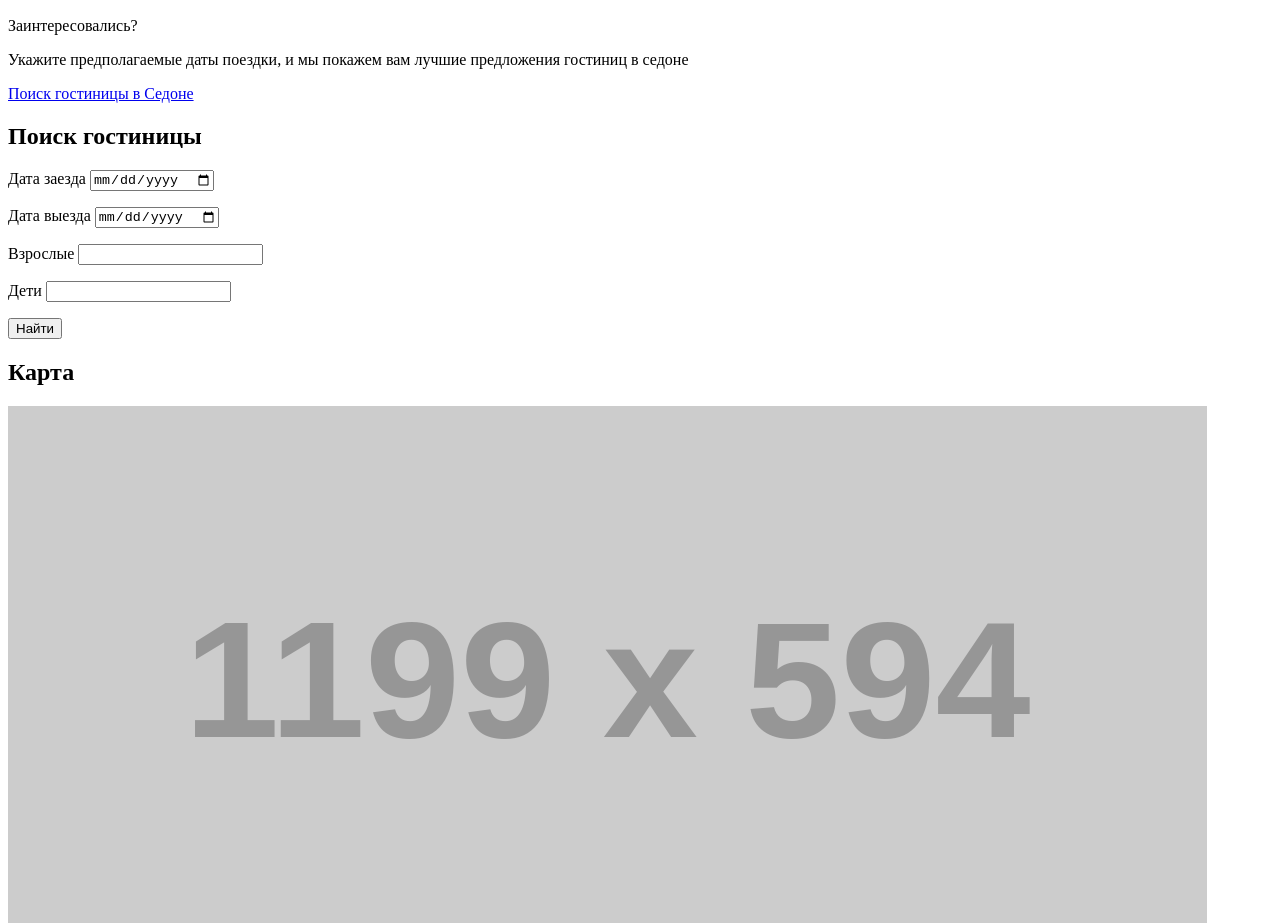
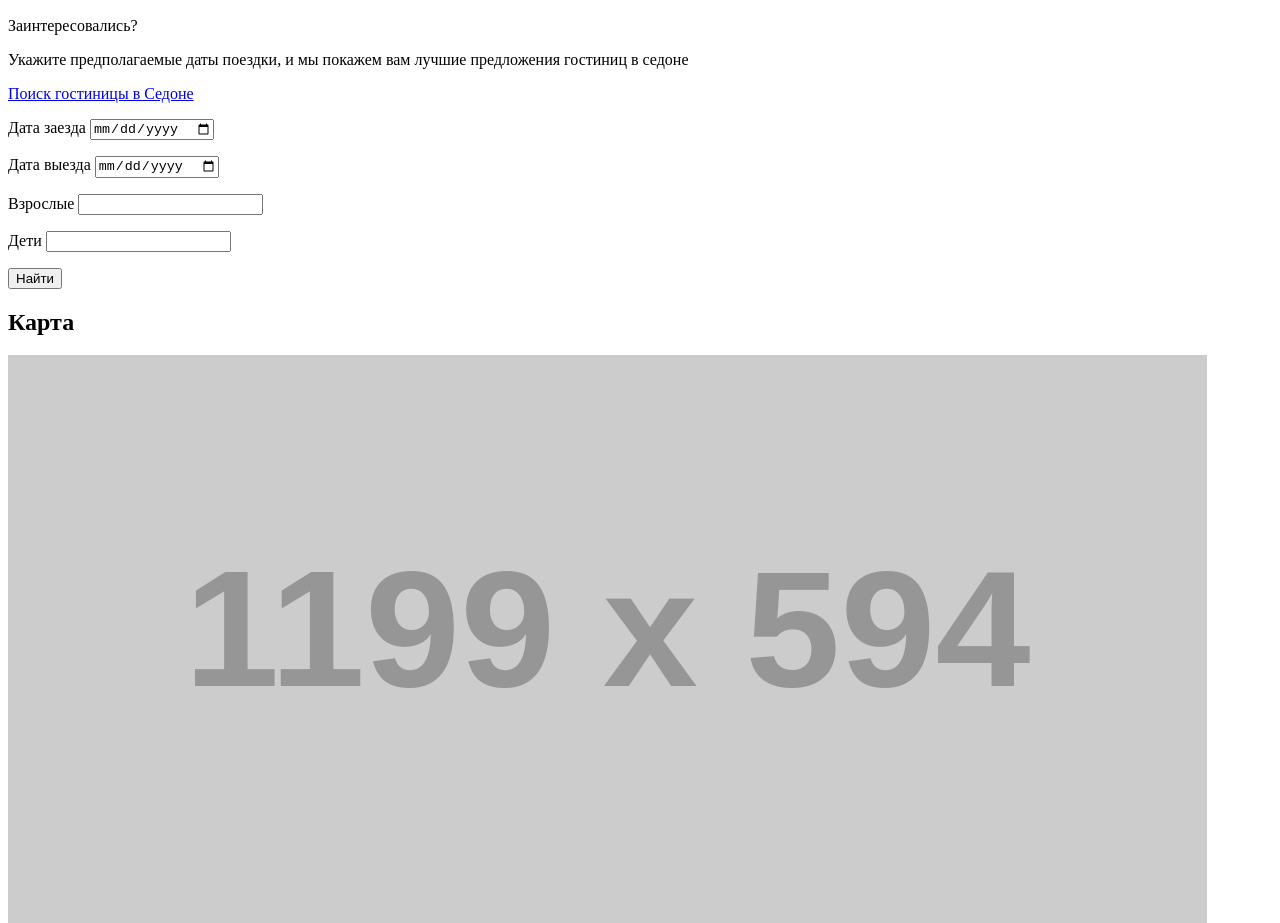
Before and after one commit to AnnaMarkelova/1761107-sedona-31, a plain HTML site: page index.html in a window 1280 px wide. Shown: the part 2020-2943 px from the top of the page. Drawn offline with Linux system fonts and the light colour scheme; placeholder pictures from the web are drawn by us.

Commit message:
Исправлен блок поиска гостиницы

```diff
--- a/index.html
+++ b/index.html
@@ -71,10 +71,7 @@
         <h2>Поиск гостиницы</h2>
         <p>Заинтересовались?</p>
         <p>Укажите предполагаемые даты поездки, и мы покажем вам лучшие предложения гостиниц в седоне</p>
-        <a href="Catalog.html">Поиск гостиницы в Cедоне</a>
-      </section>
-      <section>
-        <h2>Поиск гостиницы</h2>
+        <a href="catalog.html">Поиск гостиницы в Cедоне</a>
         <form action="https://echo.htmlacademy.ru" method="post">
           <p>
             <label for="appointment-chekintime">Дата заезда</label>
```
